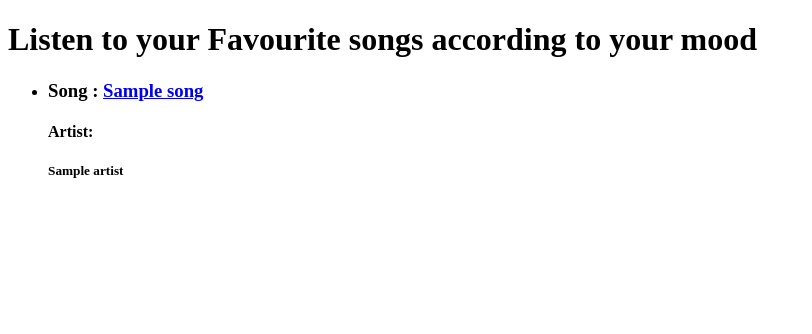
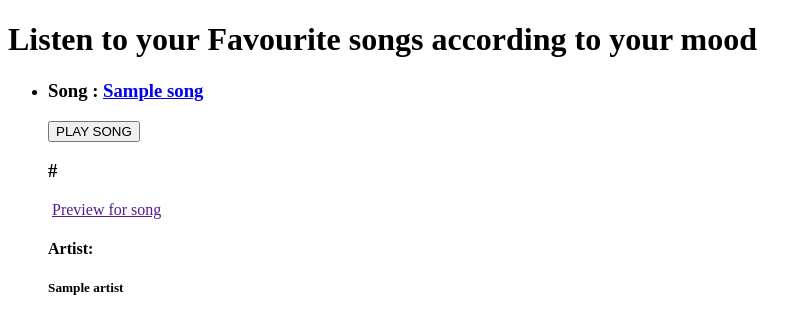
Before and after one commit to ScorchedSoul/moodify, a Django app: template moodify/templates/moodify/recommended_songs.html in a window 1280 px wide. Shown: the top 334 px of the page, without its empty margins (0-812 px from the left). Run offline with Django 4.2, Linux system fonts and the light colour scheme; the template is opened without the code that fills it: most values are stand-ins (such as "Sample title", 1, 10 or a date in 2020).

Commit message:
Added the preview img and preview url for song

```diff
--- a/moodify/features/spotify/filter.py
+++ b/moodify/features/spotify/filter.py
@@ -31,7 +31,7 @@ sp = spotipy.Spotify(auth_manager=SpotifyOAuth(scope=scopes))
 
 
 def retrieve_songs():
-    top_tracks = sp.current_user_top_tracks(limit=20)
+    top_tracks = sp.current_user_top_tracks(limit=2)
 
     for idx, item in enumerate(top_tracks['items']):
         uri = item['uri']
@@ -109,6 +109,7 @@ print("LIST OF CHEERFUL SONGS")
 cheerful_songs = sorted(cheerful_songs, key=lambda k: k["danceability"])
 cheerful_songs.reverse()
 for item in cheerful_songs:
+
     print(f"Song: {item['name']}, Artists: {[a['name'] for a in item['artists']]} , {item['danceability']} ")
 
 print("LIST OF DISGUST SONGS")
--- a/moodify/templates/moodify/recommended_songs.html
+++ b/moodify/templates/moodify/recommended_songs.html
@@ -10,6 +10,11 @@
         {% for song in songs_list %}
         <li>
             <h3>Song : <a href = "{{song.uri}}">{{song.name}}</a></h3>
+            <a href="{{song.preview_url}}"><button type="button">PLAY SONG</button></a>
+            <h3>{{ song.album.images.0.url }}</h3>
+            <h3>{{ song.preview_url }}</h3>
+            <img src="{{ song.album.images.0.url }}" alt="">
+            <a href="{{song.preview_url}}">Preview for song</a>
             <h4>Artist: </h4>
             {% for artist in song.artists%}
                 <h5>{{artist.name}}</h5>
```
Also changed, not shown: 2 other files.
